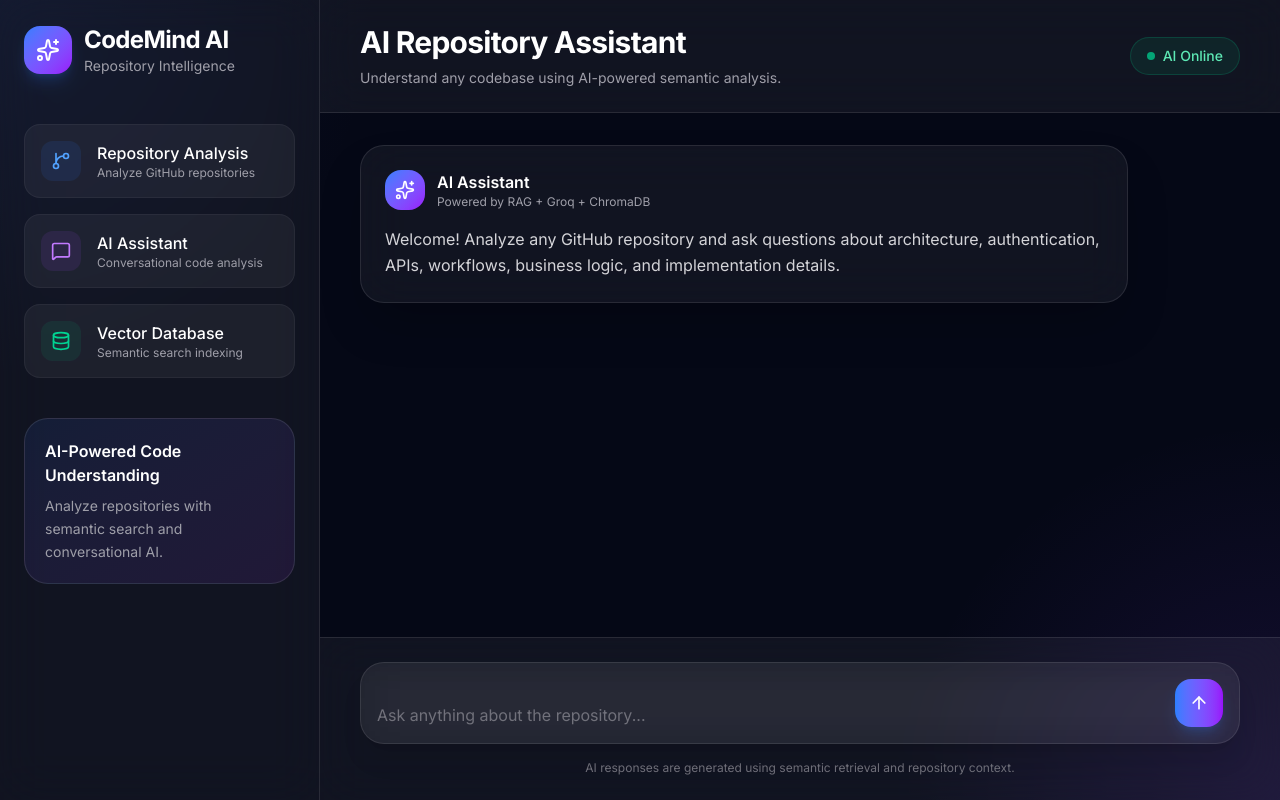
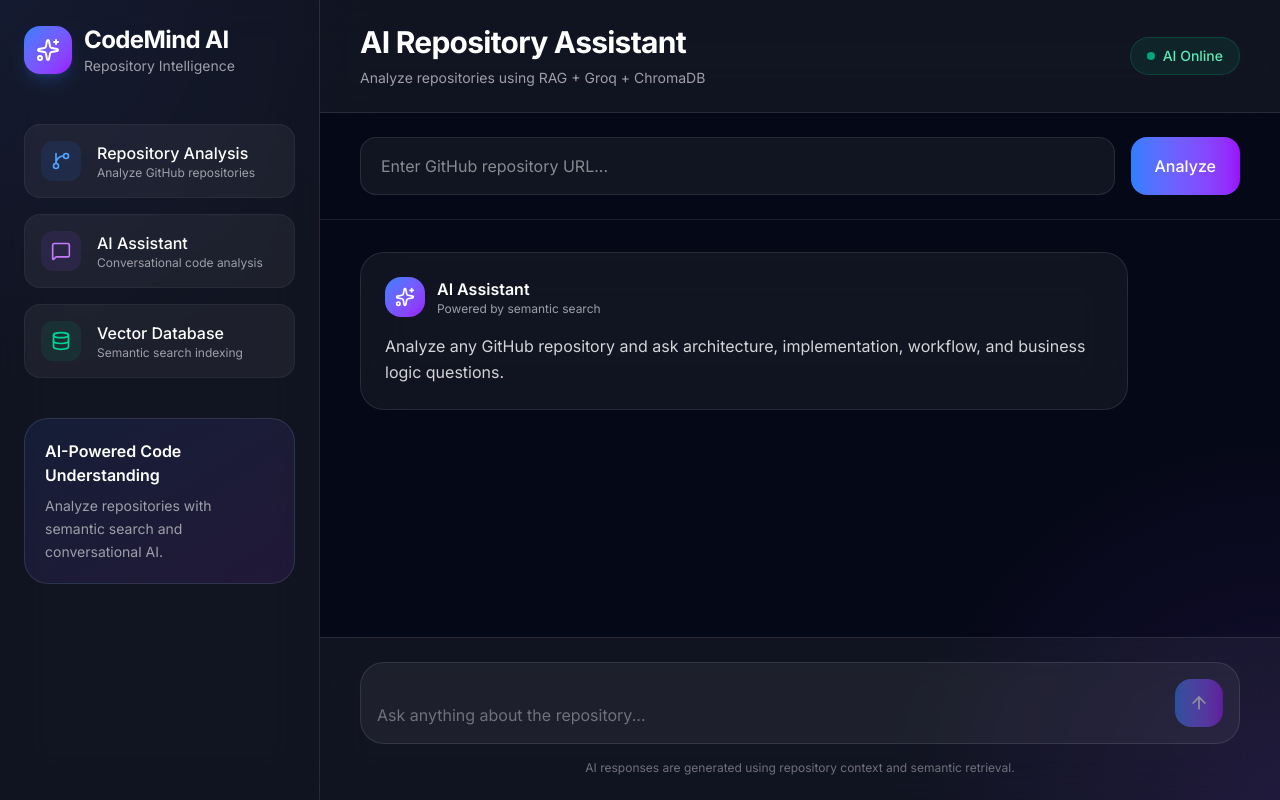
Before and after one commit to MeenakshiPramod/Source-Code-Analyzer, a Next.js app in the folder frontend/: page / in a window 1280 px wide. Built offline with nearby package versions, Linux system fonts and the light colour scheme.

Commit message:
Frontend-Backend Integration Done

```diff
--- a/frontend/components/ChatSection.tsx
+++ b/frontend/components/ChatSection.tsx
@@ -1,10 +1,136 @@
 "use client";
 
+import { useState } from "react";
+
 import { motion } from "framer-motion";
-import { ArrowUp, Sparkles } from "lucide-react";
+
+import {
+  ArrowUp,
+  Sparkles,
+  Loader2,
+} from "lucide-react";
+
+import API from "@/services/api";
+
+interface Message {
+  role: "user" | "ai";
+  content: string;
+}
 
 export default function ChatSection() {
+
+  const [repoUrl, setRepoUrl] = useState("");
+
+  const [question, setQuestion] = useState("");
+
+  const [messages, setMessages] = useState<Message[]>([]);
+
+  const [loading, setLoading] = useState(false);
+
+  const [repoAnalyzed, setRepoAnalyzed] = useState(false);
+
+  // Analyze Repository
+  const analyzeRepository = async () => {
+
+    if (!repoUrl) return;
+
+    try {
+
+      setLoading(true);
+
+      const response = await API.post(
+        "/analyze",
+        {
+          repo_url: repoUrl,
+        }
+      );
+
+      setMessages((prev) => [
+        ...prev,
+        {
+          role: "ai",
+          content:
+            response.data.message +
+            ` (${response.data.total_chunks} chunks indexed)`
+        }
+      ]);
+
+      setRepoAnalyzed(true);
+
+    } catch (error: any) {
+
+      setMessages((prev) => [
+        ...prev,
+        {
+          role: "ai",
+          content:
+            error.response?.data?.error ||
+            "Failed to analyze repository"
+        }
+      ]);
+
+    } finally {
+
+      setLoading(false);
+    }
+  };
+
+  // Ask AI
+  const askQuestion = async () => {
+
+    if (!question) return;
+
+    const userMessage = question;
+
+    setMessages((prev) => [
+      ...prev,
+      {
+        role: "user",
+        content: userMessage
+      }
+    ]);
+
+    setQuestion("");
+
+    try {
+
+      setLoading(true);
+
+      const response = await API.post(
+        "/chat",
+        {
+          question: userMessage
+        }
+      );
+
+      setMessages((prev) => [
+        ...prev,
+        {
+          role: "ai",
+          content: response.data.answer
+        }
+      ]);
+
+    } catch (error: any) {
+
+      setMessages((prev) => [
+        ...prev,
+        {
+          role: "ai",
+          content:
+            error.response?.data?.error ||
+            "Something went wrong"
+        }
+      ]);
+
+    } finally {
+
+      setLoading(false);
+    }
+  };
+
   return (
+
     <div className="flex-1 flex flex-col h-screen overflow-hidden">
 
       {/* Header */}
@@ -14,6 +140,7 @@ export default function ChatSection() {
         transition={{ duration: 0.5 }}
         className="border-b border-white/10 backdrop-blur-xl bg-white/5 px-10 py-6"
       >
+
         <div className="flex items-center justify-between">
 
           <div>
@@ -22,77 +149,156 @@ export default function ChatSection() {
             </h1>
 
             <p className="text-zinc-400 mt-2 text-sm">
-              Understand any codebase using AI-powered semantic analysis.
+              Analyze repositories using RAG + Groq + ChromaDB
             </p>
           </div>
 
           <div className="flex items-center gap-2 bg-emerald-500/10 border border-emerald-500/20 px-4 py-2 rounded-full">
+
             <div className="w-2 h-2 bg-emerald-400 rounded-full animate-pulse" />
 
             <span className="text-emerald-300 text-sm font-medium">
               AI Online
             </span>
+
           </div>
         </div>
       </motion.div>
 
-      {/* Chat Area */}
-      <div className="flex-1 overflow-y-auto px-10 py-8 space-y-8">
+      {/* Repository Input */}
+      <div className="px-10 py-6 border-b border-white/10">
 
-        {/* Welcome Message */}
+        <div className="flex gap-4">
+
+          <input
+            type="text"
+            placeholder="Enter GitHub repository URL..."
+            value={repoUrl}
+            onChange={(e) =>
+              setRepoUrl(e.target.value)
+            }
+            className="flex-1 bg-white/5 border border-white/10 rounded-2xl px-5 py-4 text-white outline-none focus:border-blue-500"
+          />
+
+          <button
+            onClick={analyzeRepository}
+            disabled={loading}
+            className="px-6 py-4 rounded-2xl bg-gradient-to-r from-blue-500 to-purple-600 hover:scale-105 transition-all duration-300 font-medium"
+          >
+
+            {loading ? (
+              <Loader2 className="animate-spin" />
+            ) : (
+              "Analyze"
+            )}
+
+          </button>
+
+        </div>
+      </div>
+
+      {/* Messages */}
+      <div className="flex-1 overflow-y-auto px-10 py-8 space-y-6">
+
+        {messages.length === 0 && (
+
           <motion.div
-          initial={{ opacity: 0, y: 20 }}
-          animate={{ opacity: 1, y: 0 }}
-          transition={{ duration: 0.6 }}
+            initial={{ opacity: 0 }}
+            animate={{ opacity: 1 }}
             className="max-w-3xl"
           >
-          <div className="bg-white/5 border border-white/10 backdrop-blur-xl rounded-3xl p-6 shadow-2xl">
+
+            <div className="bg-white/5 border border-white/10 backdrop-blur-xl rounded-3xl p-6">
 
               <div className="flex items-center gap-3 mb-4">
 
                 <div className="w-10 h-10 rounded-2xl bg-gradient-to-br from-blue-500 to-purple-600 flex items-center justify-center">
+
                   <Sparkles className="w-5 h-5 text-white" />
+
                 </div>
 
                 <div>
+
                   <h3 className="font-semibold text-white">
                     AI Assistant
                   </h3>
 
                   <p className="text-xs text-zinc-400">
-                  Powered by RAG + Groq + ChromaDB
+                    Powered by semantic search
                   </p>
+
                 </div>
               </div>
 
               <p className="text-zinc-300 leading-relaxed">
-              Welcome! Analyze any GitHub repository and ask questions about architecture, authentication, APIs, workflows, business logic, and implementation details.
+                Analyze any GitHub repository and ask architecture,
+                implementation, workflow, and business logic questions.
               </p>
+
             </div>
           </motion.div>
+        )}
+
+        {messages.map((message, index) => (
+
+          <motion.div
+            key={index}
+            initial={{ opacity: 0, y: 10 }}
+            animate={{ opacity: 1, y: 0 }}
+            className={`max-w-4xl rounded-3xl p-5 border ${
+              message.role === "user"
+                ? "ml-auto bg-blue-500/10 border-blue-500/20"
+                : "bg-white/5 border-white/10"
+            }`}
+          >
+
+            <p className="text-zinc-100 whitespace-pre-wrap leading-relaxed">
+              {message.content}
+            </p>
+
+          </motion.div>
+        ))}
+
       </div>
 
-      {/* Input Area */}
+      {/* Input */}
       <div className="border-t border-white/10 backdrop-blur-xl bg-white/5 px-10 py-6">
 
         <div className="max-w-5xl mx-auto">
 
-          <div className="flex items-end gap-4 bg-white/5 border border-white/10 rounded-3xl p-4 shadow-xl backdrop-blur-xl">
+          <div className="flex items-end gap-4 bg-white/5 border border-white/10 rounded-3xl p-4">
 
             <textarea
               rows={1}
+              value={question}
+              onChange={(e) =>
+                setQuestion(e.target.value)
+              }
               placeholder="Ask anything about the repository..."
               className="flex-1 bg-transparent text-white placeholder:text-zinc-500 resize-none outline-none text-base"
             />
 
-            <button className="w-12 h-12 rounded-2xl bg-gradient-to-r from-blue-500 to-purple-600 flex items-center justify-center hover:scale-105 transition-all duration-300 shadow-lg shadow-blue-500/20">
+            <button
+              onClick={askQuestion}
+              disabled={!repoAnalyzed || loading}
+              className="w-12 h-12 rounded-2xl bg-gradient-to-r from-blue-500 to-purple-600 flex items-center justify-center hover:scale-105 transition-all duration-300 disabled:opacity-50"
+            >
+
+              {loading ? (
+                <Loader2 className="w-5 h-5 text-white animate-spin" />
+              ) : (
                 <ArrowUp className="w-5 h-5 text-white" />
+              )}
+
             </button>
+
           </div>
 
           <p className="text-center text-xs text-zinc-500 mt-4">
-            AI responses are generated using semantic retrieval and repository context.
+            AI responses are generated using repository context and semantic retrieval.
           </p>
+
         </div>
       </div>
     </div>
--- a/frontend/package.json
+++ b/frontend/package.json
@@ -9,6 +9,7 @@
     "lint": "eslint"
   },
   "dependencies": {
+    "axios": "^1.16.0",
     "framer-motion": "^12.38.0",
     "lucide-react": "^1.14.0",
     "next": "16.2.6",
--- /dev/null
+++ b/frontend/services/api.ts
@@ -0,0 +1,7 @@
+import axios from "axios";
+
+const API = axios.create({
+  baseURL: "http://127.0.0.1:5000",
+});
+
+export default API;
```
Also changed, not shown: 1 other file (tests, documents, lock files or other folders). Lines whose indentation alone changed are shown as unchanged.
